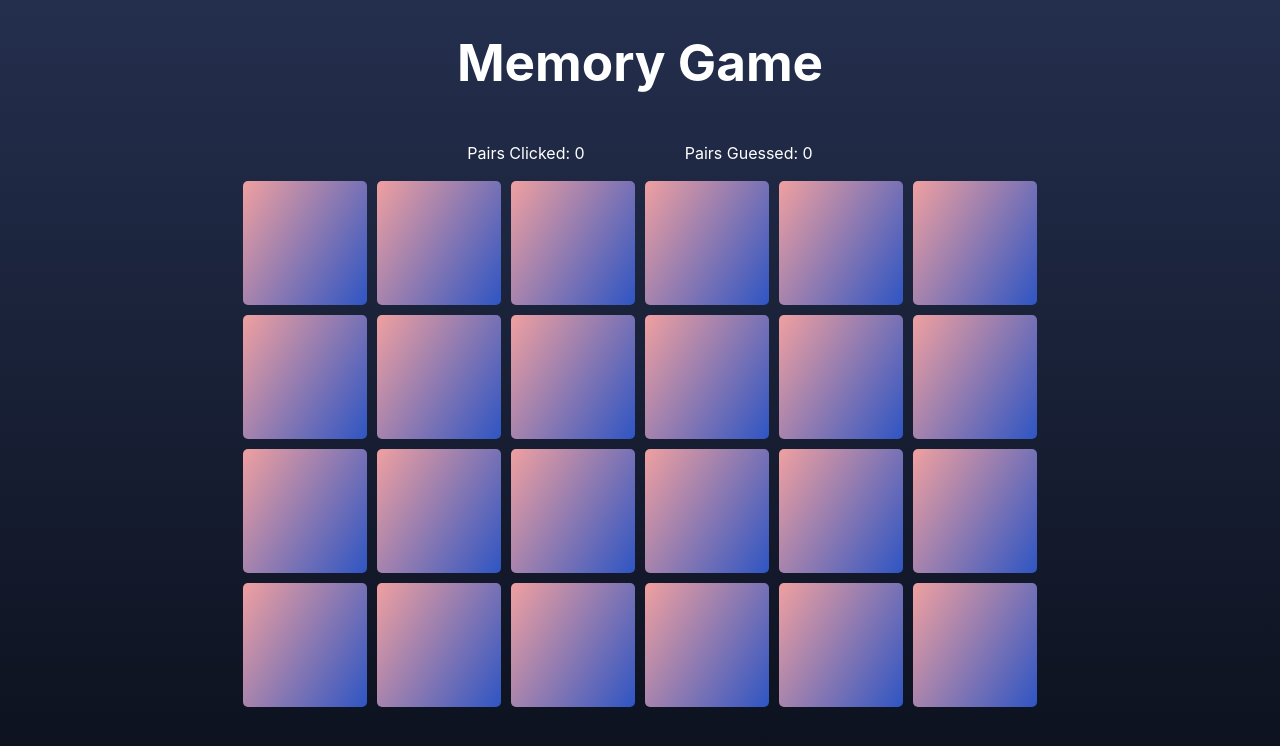
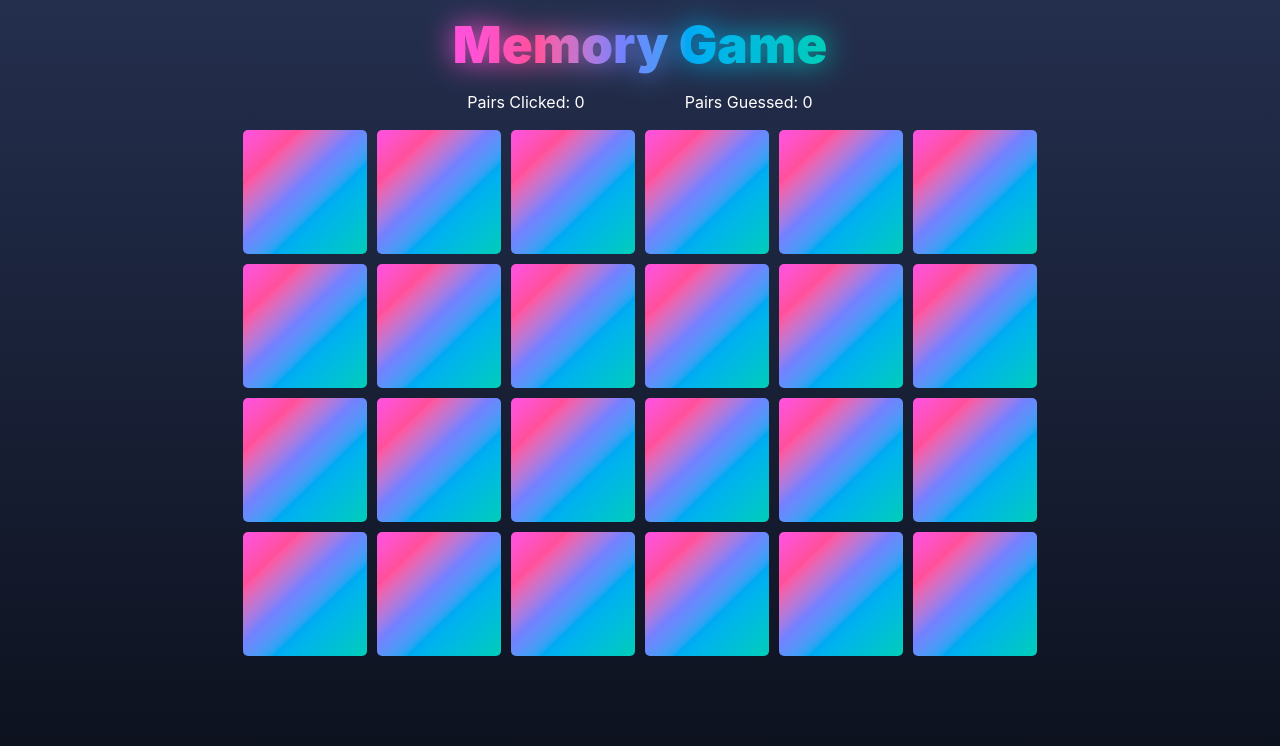
Before and after one commit to Mark1U/memory, a website built with Vite: page index.html in a window 1280 px wide. Built offline with nearby package versions, Linux system fonts and the light colour scheme; some packages are replaced by stand-ins of ours.

Commit message:
Fix: more colors css

```diff
--- a/index.html
+++ b/index.html
@@ -9,7 +9,10 @@
 </head>
 
 <body>
-  <h1>Memory Game</h1>
+  <div class="overlay-container">
+    <h1 id="h1Bottom">Memory Game</h1>
+    <h1 id="h1Top">Memory Game</h1>
+  </div>
   <nav>
     <p id="pairsClicked">Pairs Clicked: 0</p>
     <p id="timer"></p>
--- a/src/style.css
+++ b/src/style.css
@@ -150,8 +150,18 @@ button:focus-visible {
 }
 
 .front {
-  background: linear-gradient(121deg, #f0a0a0 0%, rgb(46 85 195) 100%);
+  /* background: linear-gradient(121deg, #f0a0a0 0%, rgb(46 85 195) 100%); */
+
+  background-image: linear-gradient(
+    136deg,
+    #ff52d9 4%,
+    color-mix(in oklch, #ff52d9, #ff5861) 22%,
+    #7480ff 45%,
+    color-mix(in oklch, #7480ff, #00cdb8) 67%,
+    #00cdb8 100.2%
+  );
 }
+
 .back {
   background-color: white;
   display: flex;
@@ -168,3 +178,44 @@ button:focus-visible {
   display: block;
   z-index: 10;
 }
+
+.overlay-container {
+  /* position: relative;*/
+  width: fit-content;
+  display: inline-block;
+  height: 74px;
+}
+
+#h1Bottom {
+  --tw-blur: blur(15px);
+  filter: var(--tw-blur);
+}
+
+#h1Top,
+#h1Bottom {
+  position: absolute;
+  height: 75px;
+  margin-top: 16px;
+  top: 0;
+  transform: translateX(-50%);
+  font-weight: 900;
+  -webkit-text-fill-color: transparent;
+  -webkit-tap-highlight-color: transparent;
+  border-bottom-color: rgb(229, 231, 235);
+  border-bottom-style: solid border-bottom-width 0px;
+  border-left-color: rgb(229, 231, 235);
+  border-left-style: solid border-left-width 0px;
+  border-right-color: rgb(229, 231, 235);
+  border-right-style: solid border-right-width 0px;
+  border-top-color: rgb(229, 231, 235);
+  border-top-style: solid border-top-width 0px box-sizing border-box;
+  background-clip: text;
+  background-image: linear-gradient(
+    90deg,
+    #ff52d9 4%,
+    color-mix(in oklch, #ff52d9, #ff5861) 22%,
+    #7480ff 45%,
+    color-mix(in oklch, #7480ff, #00cdb8) 67%,
+    #00cdb8 100.2%
+  );
+}
```
